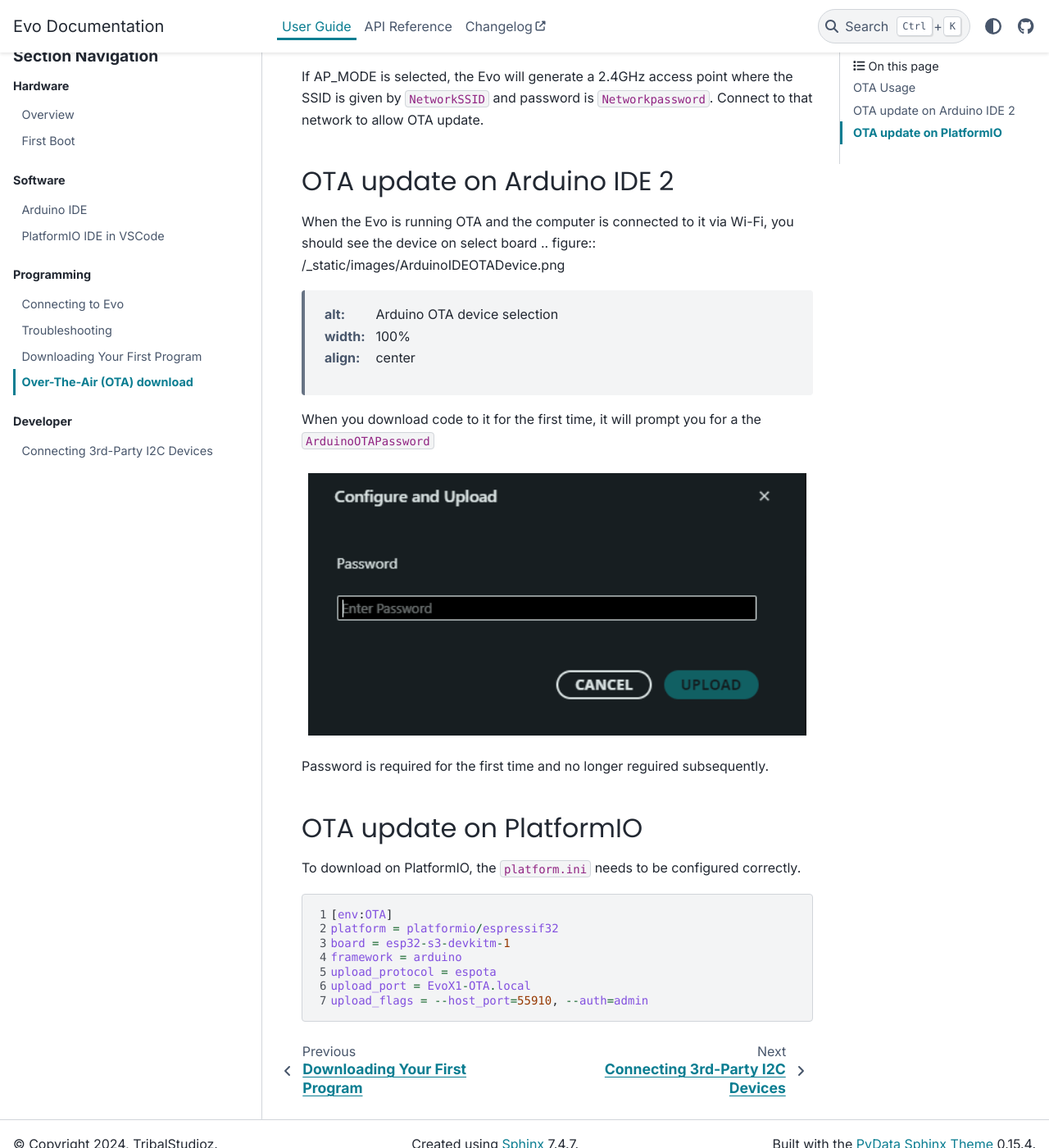
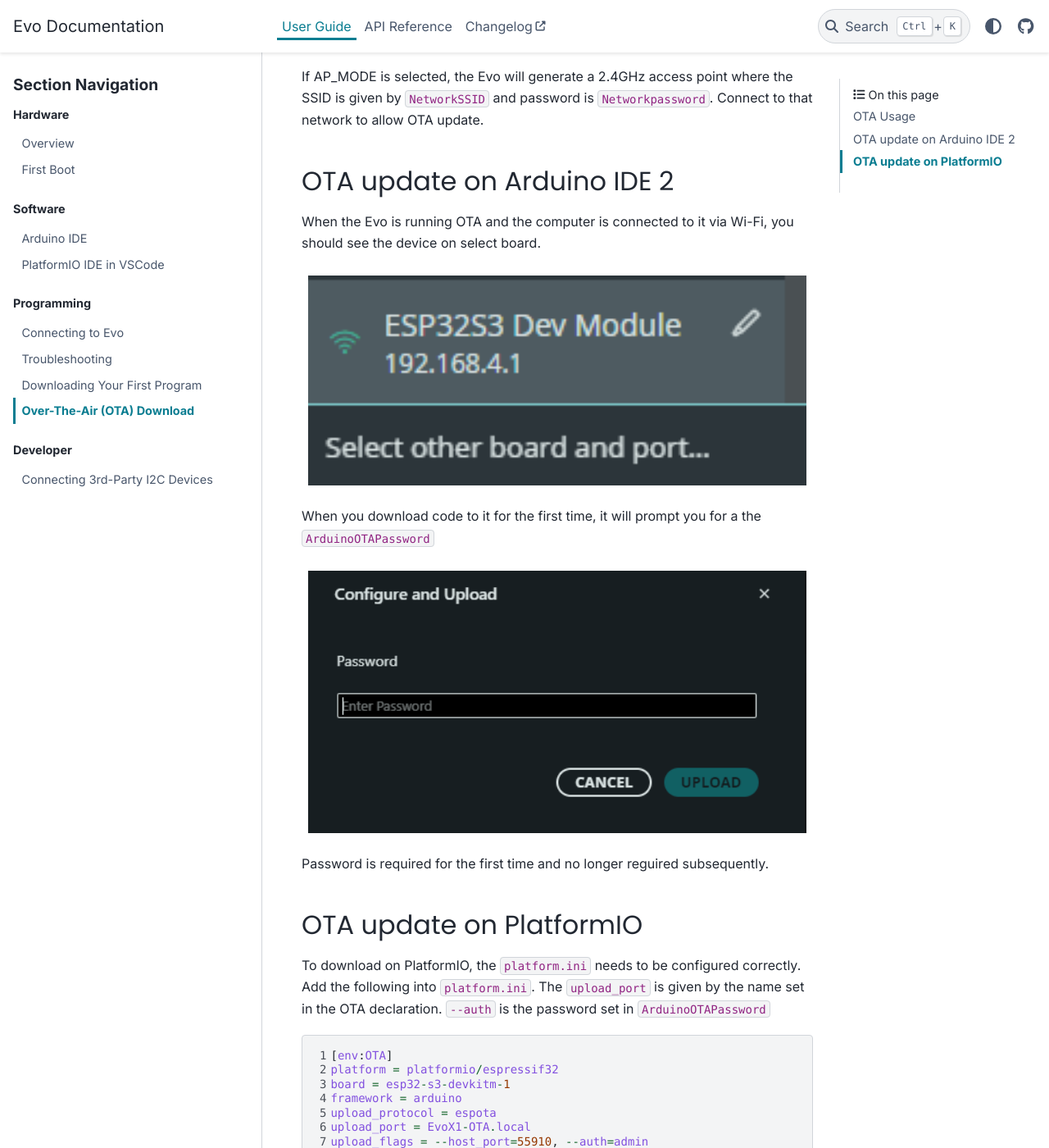
Before and after one commit to ljk1331ljk/EVO-arduino, a Sphinx documentation site: the page built from docs/source/user-guide/programming/OTA-update.rst, in a window 1280 px wide and 1400 px high, scrolled down 1090 px. Shown: the whole window at 82% size. Built offline with Sphinx 7.4.7 and the PyData theme 0.15.4, drawn with Linux system fonts in a browser that asks for light colours; pages that are not in the unit, such as notebooks, are missing from menus; some of the changed text lies outside the part shown.

Commit message:
update OTA documentation

```diff
--- a/docs/source/user-guide/programming/OTA-update.rst
+++ b/docs/source/user-guide/programming/OTA-update.rst
@@ -1,4 +1,4 @@
-Over-The-Air (OTA) download
+Over-The-Air (OTA) Download
 =========================
 
 The Evo library has built in Over-The-Air support based on `ArduinoOTA <https://docs.arduino.cc/arduino-cloud/features/ota-getting-started/>`_. OTA update is supported in both Arduino IDE 2 and PlatformIO.
@@ -48,7 +48,8 @@
 OTA update on Arduino IDE 2
 ----------------------------
 
-When the Evo is running OTA and the computer is connected to it via Wi-Fi, you should see the device on select board
+When the Evo is running OTA and the computer is connected to it via Wi-Fi, you should see the device on select board.
+
 .. figure:: /_static/images/ArduinoIDEOTADevice.png
    :alt: Arduino OTA device selection
    :width: 100%
@@ -66,7 +67,9 @@
 OTA update on PlatformIO
 ----------------------------
 
-To download on PlatformIO, the ``platform.ini`` needs to be configured correctly.
+To download on PlatformIO, the ``platform.ini`` needs to be configured correctly. Add the following into ``platform.ini``.
+The ``upload_port`` is given by the name set in the OTA declaration.
+``--auth`` is the password set in ``ArduinoOTAPassword``
 
 .. code-block::
    :linenos:
```
